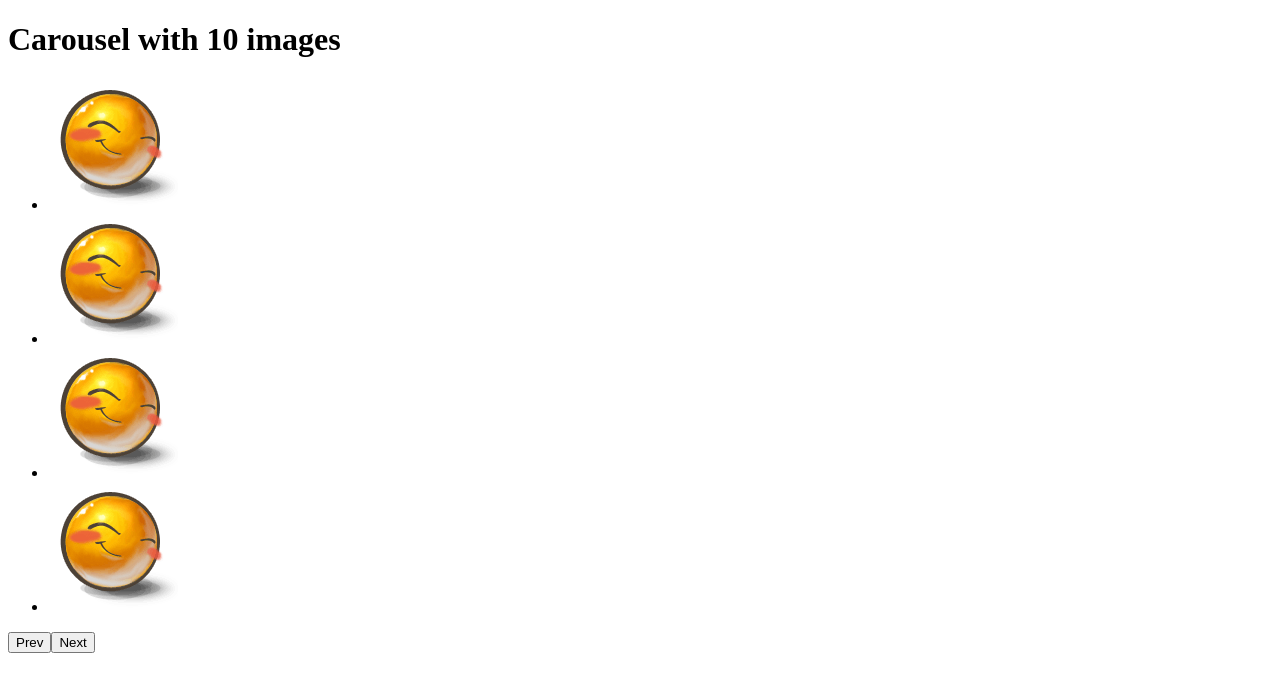
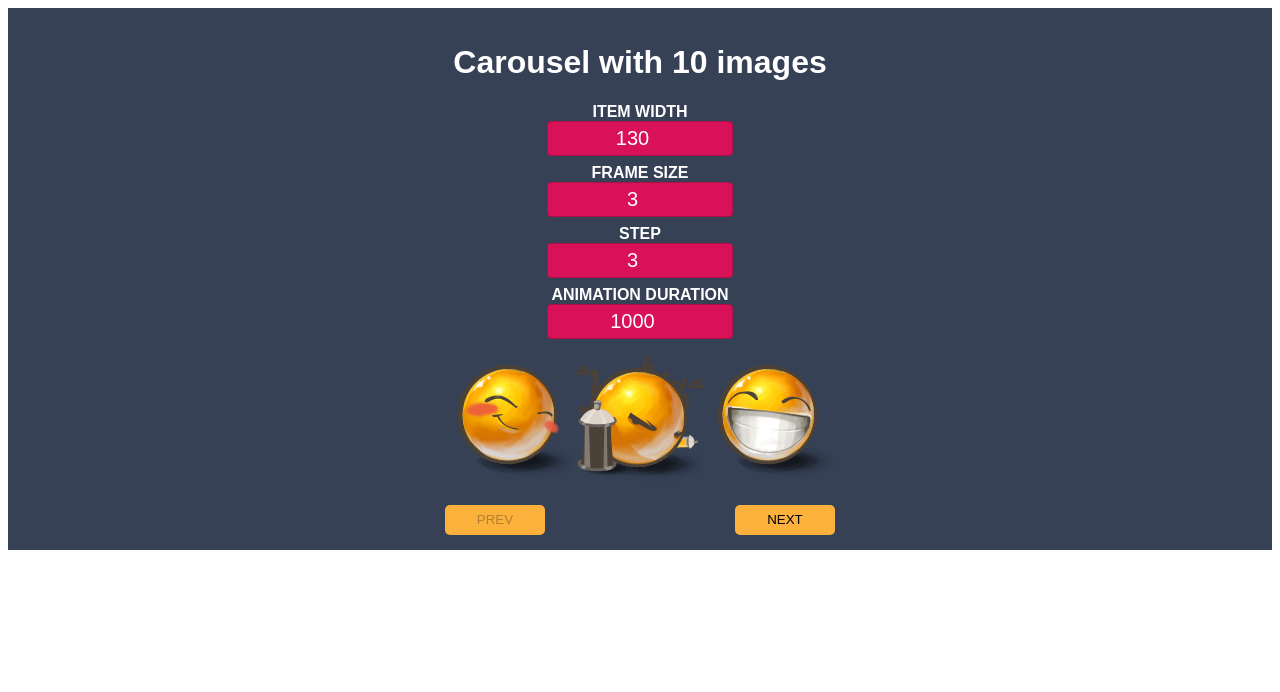
Before and after one commit to mate-academy/react_carousel, a React (Create React App) app: page / in a window 1280 px wide. Shown: the top 692 px of the page. Built offline with nearby package versions, Linux system fonts and the light colour scheme; the HTML template or start-up script is replaced by a standard one.

Commit message:
Solution

```diff
--- a/package.json
+++ b/package.json
@@ -17,7 +17,7 @@
     "@mate-academy/cypress-tools": "^1.0.4",
     "@mate-academy/eslint-config-react": "*",
     "@mate-academy/eslint-config-react-typescript": "*",
-    "@mate-academy/scripts": "^1.2.1",
+    "@mate-academy/scripts": "^1.2.3",
     "@mate-academy/students-ts-config": "*",
     "@mate-academy/stylelint-config": "*",
     "@types/node": "^17.0.23",
--- a/src/App.scss
+++ b/src/App.scss
@@ -1 +1,45 @@
-// style go here
+* {
+  box-sizing: border-box;
+}
+
+html {
+  font-family: Arial, "Helvetica Neue", Helvetica, sans-serif;
+  color: #fff;
+}
+
+.App {
+  margin: 0 auto;
+  padding: 15px;
+
+  text-align: center;
+  background-color: #364156;
+}
+
+.settings {
+  display: flex;
+  flex-direction: column;
+  gap: 8px;
+
+  &__label {
+    text-align: center;
+    text-transform: uppercase;
+    font-weight: 700;
+  }
+
+  &__input {
+    display: block;
+    width: 15%;
+    height: 35px;
+    margin: 0 auto;
+    padding: 5px;
+
+    text-align: center;
+    font-size: 20px;
+    color: inherit;
+
+    background-color: #d81159;
+    border: 1px solid #ad1047;
+    border-radius: 4px;
+    outline: none;
+  }
+}
--- a/src/App.tsx
+++ b/src/App.tsx
@@ -1,9 +1,13 @@
 import React from 'react';
 import './App.scss';
-import Carousel from './components/Carousel';
+import { Carousel } from './components/Carousel';
 
 interface State {
   images: string[];
+  itemWidth: number;
+  frameSize: number;
+  step: number;
+  animationDuration: number;
 }
 
 class App extends React.Component<{}, State> {
@@ -20,17 +24,97 @@ class App extends React.Component<{}, State> {
       './img/9.png',
       './img/10.png',
     ],
+    itemWidth: 130,
+    frameSize: 3,
+    step: 3,
+    animationDuration: 1000,
   };
 
   render() {
-    const { images } = this.state;
+    const {
+      images,
+      itemWidth,
+      frameSize,
+      step,
+      animationDuration,
+    } = this.state;
 
     return (
       <div className="App">
-        {/* eslint-disable-next-line */}
-        <h1>Carousel with {images.length} images</h1>
+        <h1 data-cy="title">
+          {`Carousel with ${images.length} images`}
+        </h1>
 
-        <Carousel />
+        <div className="settings">
+          <label className="settings__label">
+            Item Width
+
+            <input
+              className="settings__input"
+              type="number"
+              min="10"
+              step="10"
+              defaultValue={itemWidth}
+              onChange={(event) => (
+                this.setState({ itemWidth: +event.target.value })
+              )}
+            />
+          </label>
+
+          <label className="settings__label">
+            Frame Size
+
+            <input
+              className="settings__input"
+              type="number"
+              min="1"
+              max="10"
+              defaultValue={frameSize}
+              onChange={(event) => (
+                this.setState({ frameSize: +event.target.value })
+              )}
+            />
+          </label>
+
+          <label className="settings__label">
+            Step
+
+            <input
+              className="settings__input"
+              type="number"
+              min="1"
+              max="10"
+              defaultValue={step}
+              onChange={(event) => (
+                this.setState({ step: +event.target.value })
+              )}
+            />
+          </label>
+
+          <label className="settings__label">
+            Animation duration
+
+            <input
+              className="settings__input"
+              type="number"
+              min="100"
+              step="200"
+              max="10000"
+              defaultValue={animationDuration}
+              onChange={(event) => (
+                this.setState({ animationDuration: +event.target.value })
+              )}
+            />
+          </label>
+        </div>
+
+        <Carousel
+          images={images}
+          step={step}
+          frameSize={frameSize}
+          itemWidth={itemWidth}
+          animationDuration={animationDuration}
+        />
       </div>
     );
   }
--- a/src/components/Carousel.scss
+++ b/src/components/Carousel.scss
@@ -1 +1,36 @@
-// style go here
+.Carousel {
+  display: flex;
+  flex-direction: column;
+
+  margin: 0 auto;
+
+  overflow: hidden;
+
+  &__list {
+    display: flex;
+    padding: 0;
+
+    list-style: none;
+  }
+
+  &__buttons {
+    display: flex;
+    justify-content: space-between;
+  }
+
+  &__button {
+    width: 100px;
+    height: 30px;
+    background-color: #fbb13c;
+    border: none;
+    border-radius: 5px;
+
+    cursor: pointer;
+
+    transition: background-color 0.3s;
+
+    &:hover {
+      background-color: #c48b30;
+    }
+  }
+}
--- a/src/components/Carousel.tsx
+++ b/src/components/Carousel.tsx
@@ -1,18 +1,109 @@
 import React from 'react';
 import './Carousel.scss';
 
-const Carousel: React.FC = () => (
-  <div className="Carousel">
-    <ul className="Carousel__list">
-      <li><img src="./img/1.png" alt="1" /></li>
-      <li><img src="./img/1.png" alt="2" /></li>
-      <li><img src="./img/1.png" alt="3" /></li>
-      <li><img src="./img/1.png" alt="4" /></li>
-    </ul>
+type Props = {
+  images: string[],
+  step: number,
+  frameSize: number,
+  itemWidth: number,
+  animationDuration: number,
+};
 
-    <button type="button">Prev</button>
-    <button type="button">Next</button>
-  </div>
-);
+type State = {
+  currentPosition: number,
+};
 
-export default Carousel;
+// eslint-disable-next-line
+export class Carousel extends React.Component<Props, State> {
+  state = {
+    currentPosition: 0,
+  };
+
+  moveCarousel = (moveNext: boolean) => {
+    const { currentPosition } = this.state;
+    const {
+      images,
+      step,
+      itemWidth,
+      frameSize,
+    } = this.props;
+
+    const maxPosTransform = (images.length - frameSize) * itemWidth;
+
+    let needMove = moveNext
+      ? currentPosition + step * itemWidth
+      : currentPosition - step * itemWidth;
+
+    if (needMove >= maxPosTransform) {
+      needMove = maxPosTransform;
+    }
+
+    if (needMove < 0) {
+      needMove = 0;
+    }
+
+    this.setState({ currentPosition: needMove });
+  };
+
+  render() {
+    const {
+      images,
+      frameSize,
+      itemWidth,
+      animationDuration,
+    } = this.props;
+
+    const { currentPosition } = this.state;
+
+    return (
+      <div
+        className="Carousel"
+        style={{
+          width: `${itemWidth * frameSize}px`,
+        }}
+      >
+        <ul
+          className="Carousel__list"
+          style={{
+            transition: `transform ${animationDuration}ms`,
+            transform: `translateX(-${currentPosition}px)`,
+          }}
+        >
+          {images.map((image, index) => (
+            <li key={image}>
+              <img
+                src={image}
+                alt={index.toString()}
+                style={{
+                  width: `${itemWidth}px`,
+                }}
+              />
+            </li>
+          ))}
+        </ul>
+
+        <div className="Carousel__buttons">
+          <button
+            type="button"
+            className="Carousel__button"
+            disabled={this.state.currentPosition <= 0}
+            onClick={() => this.moveCarousel(false)}
+          >
+            PREV
+          </button>
+
+          <button
+            type="button"
+            className="Carousel__button"
+            data-cy="next"
+            onClick={() => this.moveCarousel(true)}
+            disabled={this.state.currentPosition
+              >= (images.length - frameSize) * itemWidth}
+          >
+            NEXT
+          </button>
+        </div>
+      </div>
+    );
+  }
+}
```
Also changed, not shown: 2 other files (tests, documents, lock files or other folders).
